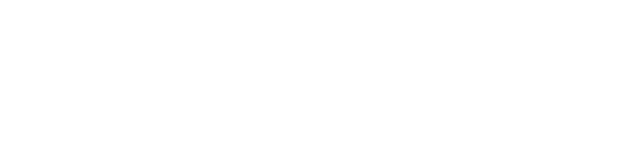
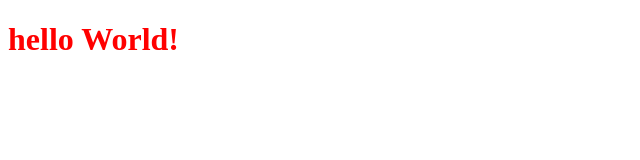
Before and after one commit to Meiirzhan1998/my-site, a plain HTML site: page index.html in a window 1280 px wide. Shown: the whole page, without its empty margins (0-640 px from the left). Drawn offline with Linux system fonts and the light colour scheme.

Commit message:
Add title

```diff
--- a/index.html
+++ b/index.html
@@ -8,6 +8,7 @@
   <title>Document</title>
 </head>
 <body>
+  <h1>hello World!</h1>
 
 </body>
 </html>
--- a/style.css
+++ b/style.css
@@ -0,0 +1,3 @@
+h1 {
+  color: red;
+}
```
